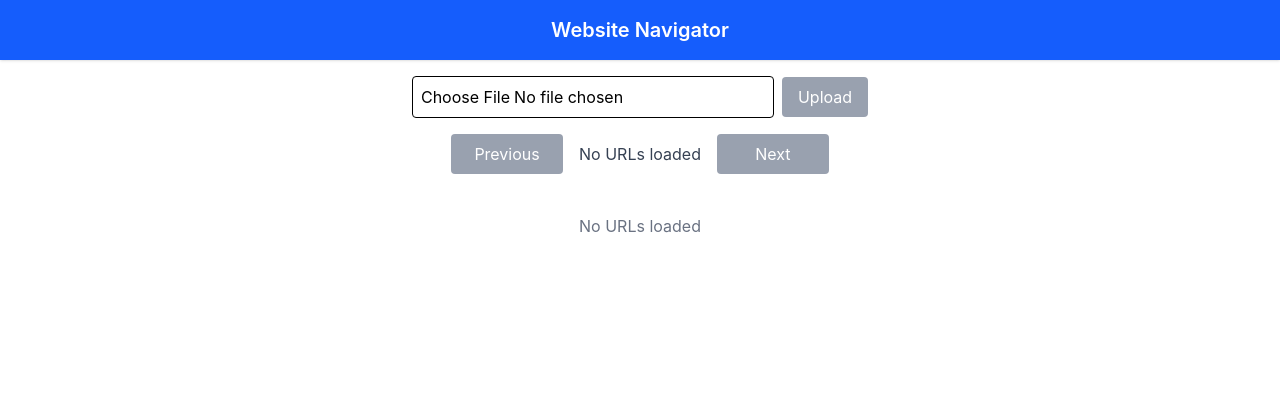
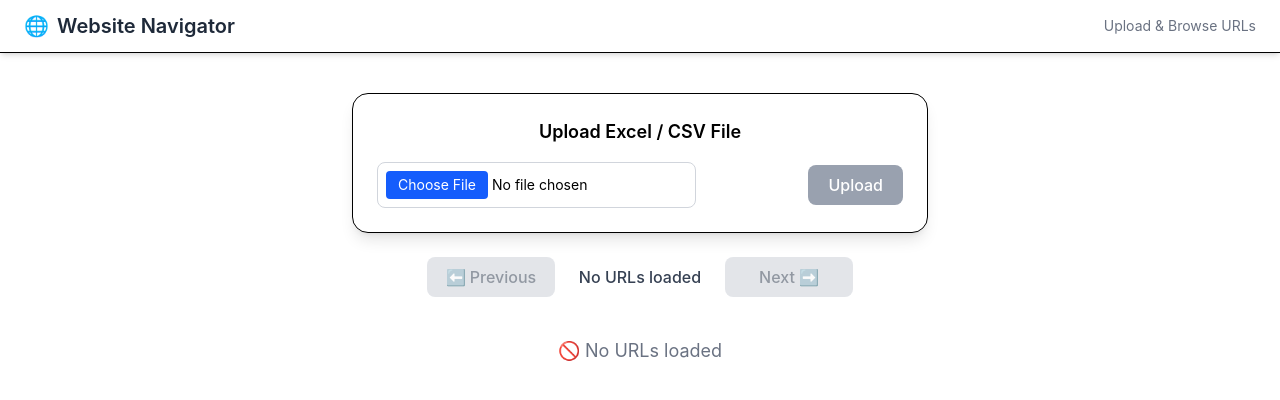
Before and after one commit to anuraj-2000/WEBSITE-NAVIGATOR-WN, a React app in the folder frontend/: page / in a window 1280 px wide. Shown: the top 400 px of the page. Built offline with nearby package versions, Linux system fonts and the light colour scheme; the HTML template or start-up script is replaced by a standard one.

Commit message:
Improved styling and UI

```diff
--- a/frontend/src/components/FileUpload.jsx
+++ b/frontend/src/components/FileUpload.jsx
@@ -19,28 +19,43 @@ const FileUpload = ({ onUpload }) => {
   };
 
   return (
-    <div className="flex gap-2 mb-4 justify-center items-center">
+    <div className="max-w-xl mx-auto mt-6 p-6 bg-white shadow-lg rounded-2xl border">
+
+      <h2 className="text-lg font-semibold mb-4 text-center">
+        Upload Excel / CSV File
+      </h2>
+
+      <div className="flex flex-col sm:flex-row gap-3 items-center justify-between">
+
 
         <input
           type="file"
           onChange={(e) => setFile(e.target.files[0])}
-        className="border p-2 rounded"
+          className="w-full sm:w-auto text-sm border border-gray-300 rounded-lg p-2 cursor-pointer file:bg-blue-600 file:text-white file:border-0 file:px-3 file:py-1 file:rounded file:cursor-pointer hover:file:bg-blue-700"
         />
+
 
         <button
           onClick={handleUpload}
           disabled={!file}
-        className={`px-4 py-2 rounded text-white
+          className={`w-full sm:w-auto px-5 py-2 rounded-lg font-medium transition
             ${
               file
-              ? "bg-blue-500 hover:bg-blue-600"
-              : "bg-gray-400 cursor-not-allowed"
+                ? "bg-blue-600 text-white hover:bg-blue-700"
+                : "bg-gray-400 text-white cursor-not-allowed"
             }
           `}
         >
           Upload
         </button>
+      </div>
 
+
+      {file && (
+        <p className="text-sm text-gray-600 mt-3 text-center">
+          Selected: <span className="font-medium">{file.name}</span>
+        </p>
+      )}
     </div>
   );
 };
--- a/frontend/src/components/NavButtons.jsx
+++ b/frontend/src/components/NavButtons.jsx
@@ -3,40 +3,43 @@ const NavButtons = ({ currentIndex, total, onNext, onPrev }) => {
   const isNextDisabled = currentIndex === total - 1 || total === 0;
 
   return (
-    <div className="flex justify-center items-center gap-4 mt-4">
+    <div className="flex justify-center items-center gap-6 mt-6">
+
 
       <button
         onClick={onPrev}
         disabled={isPrevDisabled}
-        className={`w-28 py-2 rounded text-white
+        className={`w-32 py-2 rounded-lg font-medium transition duration-200
           ${
             isPrevDisabled
-              ? "bg-gray-400 cursor-not-allowed"
-              : "bg-blue-600 hover:bg-blue-700"
+              ? "bg-gray-300 text-gray-600 cursor-not-allowed opacity-60"
+              : "bg-blue-600 text-white hover:bg-blue-700 active:scale-95"
           }
         `}
       >
-        Previous
+        ⬅ Previous
       </button>
 
-      <span className="text-gray-700">
+
+      <span className="text-gray-700 font-medium">
         {total > 0
           ? `Showing ${currentIndex + 1} of ${total}`
           : "No URLs loaded"}
       </span>
 
+
       <button
         onClick={onNext}
         disabled={isNextDisabled}
-        className={`w-28 py-2 rounded text-white
+        className={`w-32 py-2 rounded-lg font-medium transition duration-200
           ${
             isNextDisabled
-              ? "bg-gray-400 cursor-not-allowed"
-              : "bg-blue-600 hover:bg-blue-700"
+              ? "bg-gray-300 text-gray-600 cursor-not-allowed opacity-60"
+              : "bg-blue-600 text-white hover:bg-blue-700 active:scale-95"
           }
         `}
       >
-        Next
+        Next ➡
       </button>
 
     </div>
--- a/frontend/src/components/Navbar.jsx
+++ b/frontend/src/components/Navbar.jsx
@@ -1,8 +1,17 @@
-
 const Navbar = () => {
   return (
-    <nav className="bg-blue-600 text-white p-4 text-xl font-semibold text-center shadow">
-      Website Navigator
+    <nav className="bg-white shadow-md border-b px-6 py-3 flex items-center justify-between">
+
+
+      <h1 className="text-xl font-semibold text-gray-800 flex items-center gap-2">
+        🌐 <span>Website Navigator</span>
+      </h1>
+
+
+      <div className="text-sm text-gray-500 hidden sm:block">
+        Upload & Browse URLs
+      </div>
+
     </nav>
   );
 };
--- a/frontend/src/components/WebViewer.jsx
+++ b/frontend/src/components/WebViewer.jsx
@@ -1,40 +1,46 @@
-
 const WebViewer = ({ url }) => {
   if (!url) {
     return (
-      <p className="text-center mt-10 text-gray-500">
-        No URLs loaded
-      </p>
+      <div className="text-center mt-10 text-gray-500 text-lg">
+        🚫 No URLs loaded
+      </div>
     );
   }
 
   return (
-    <>
-      <p className="text-sm text-gray-500 text-center p-2">
+    <div className="max-w-5xl mx-auto mt-6 bg-white shadow-lg rounded-2xl border overflow-hidden">
+
+
+      <div className="bg-yellow-50 text-yellow-700 text-sm text-center p-2 border-b">
         If the site doesn’t load, click "Open in new tab"
+      </div>
+
+
+      <div className="flex justify-between items-center px-4 py-2 bg-gray-100 border-b">
+        <p className="text-sm text-gray-600 truncate max-w-[70%]">
+          {url}
         </p>
 
-      <div className="mt-4 border rounded overflow-hidden h-[500px] flex flex-col">
-
-        <div className="p-2 text-center bg-gray-100 border-b">
         <a
           href={url}
           target="_blank"
           rel="noreferrer"
-            className="text-blue-600 underline"
+          className="text-blue-600 font-medium hover:underline"
         >
-            Open in new tab
+          Open in New tab ↗
         </a>
       </div>
 
+      {/* Iframe Container */}
+      <div className="h-[500px]">
         <iframe
           src={url}
           title="website"
           className="w-full h-full"
         />
+      </div>
 
     </div>
-    </>
   );
 };
 
```
Lines whose indentation alone changed are shown as unchanged.
